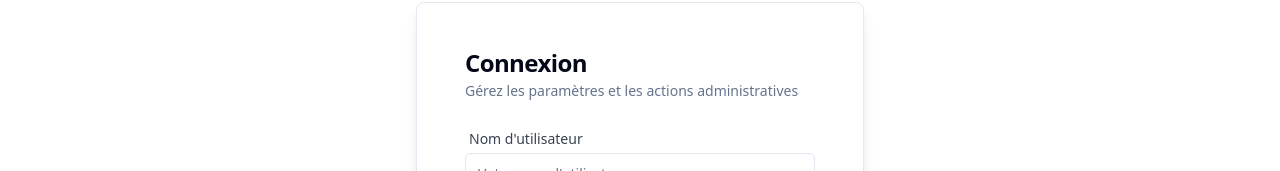
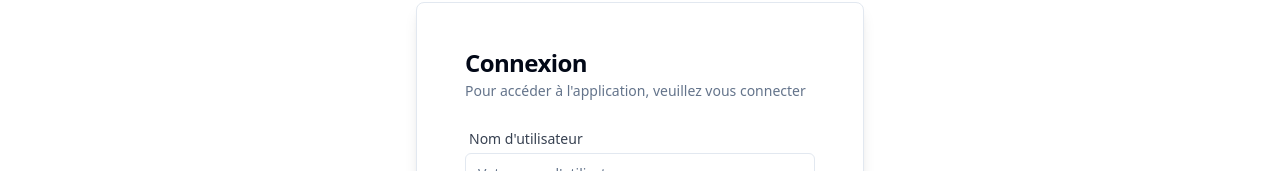
Before and after one commit to raphael-pietrzak/mass-manager, a React (Vite) app in the folder frontend/: page /login in a window 1280 px wide. Shown: the part 118-289 px from the top of the page. Built offline with nearby package versions, Linux system fonts and the light colour scheme; no server answers.

Commit message:
modif texte LoginPage

```diff
--- a/frontend/src/pages/LoginPage.tsx
+++ b/frontend/src/pages/LoginPage.tsx
@@ -77,7 +77,7 @@ const LoginPage: React.FC = () => {
       <Card className="w-full max-w-md p-6 shadow-lg">
         <CardHeader>
           <CardTitle>Connexion</CardTitle>
-          <CardDescription>Gérez les paramètres et les actions administratives</CardDescription>
+          <CardDescription>Pour accéder à l'application, veuillez vous connecter</CardDescription>
         </CardHeader>
         <CardContent className="space-y-4">
           {errorMessage && <p className="text-red-500 text-sm">{errorMessage}</p>}
```
